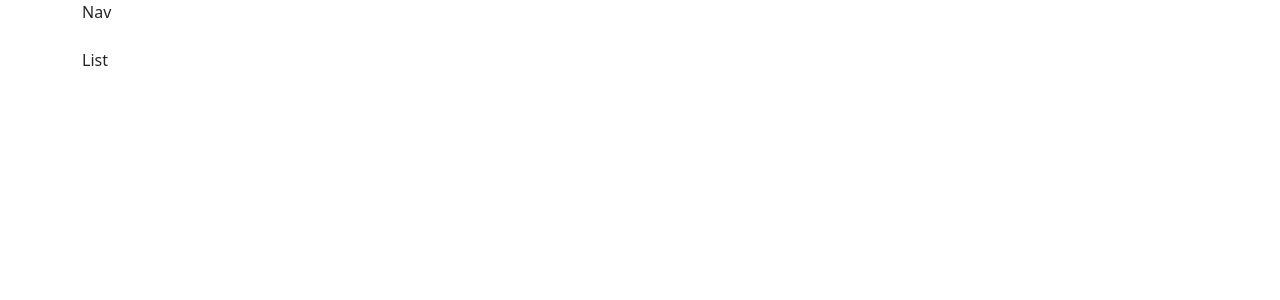
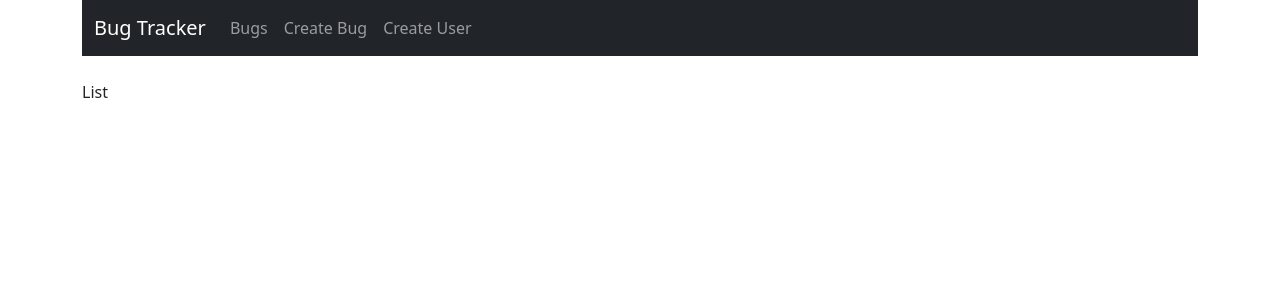
Before and after one commit to JSantos95/bug-tracker, a React (Create React App) app: page / in a window 1280 px wide. Shown: the top 300 px of the page. Built offline with nearby package versions, Linux system fonts and the light colour scheme.

Commit message:
update(): added links to react router

```diff
--- a/src/components/navbar.js
+++ b/src/components/navbar.js
@@ -1,8 +1,29 @@
 import React from "react";
+import { Link } from "react-router-dom";
 
 const NavBar = () => {
     return (
-        <div>Nav</div>
+        <nav class="navbar navbar-expand-lg navbar-dark bg-dark">
+            <div className="container-fluid">
+                <Link to="/" className="navbar-brand">Bug Tracker</Link>
+                <button class="navbar-toggler" type="button" data-bs-toggle="collapse" data-bs-target="#navbarSupportedContent" aria-controls="navbarSupportedContent" aria-expanded="false" aria-label="Toggle navigation">
+                    <span class="navbar-toggler-icon"></span>
+                </button>
+                <div class="collapse navbar-collapse" id="navbarSupportedContent">
+                    <ul class="navbar-nav mr-auto mb-2 mb-lg-0">
+                        <li class="nav-item">
+                            <Link class="nav-link" to="/">Bugs</Link>
+                        </li>
+                        <li class="nav-item">
+                            <Link class="nav-link" to="/create">Create Bug</Link>
+                        </li>
+                        <li class="nav-item">
+                            <Link class="nav-link" to="/user">Create User</Link>
+                        </li>
+                    </ul>
+                </div>
+            </div>
+        </nav>
     )
 }
 
```
